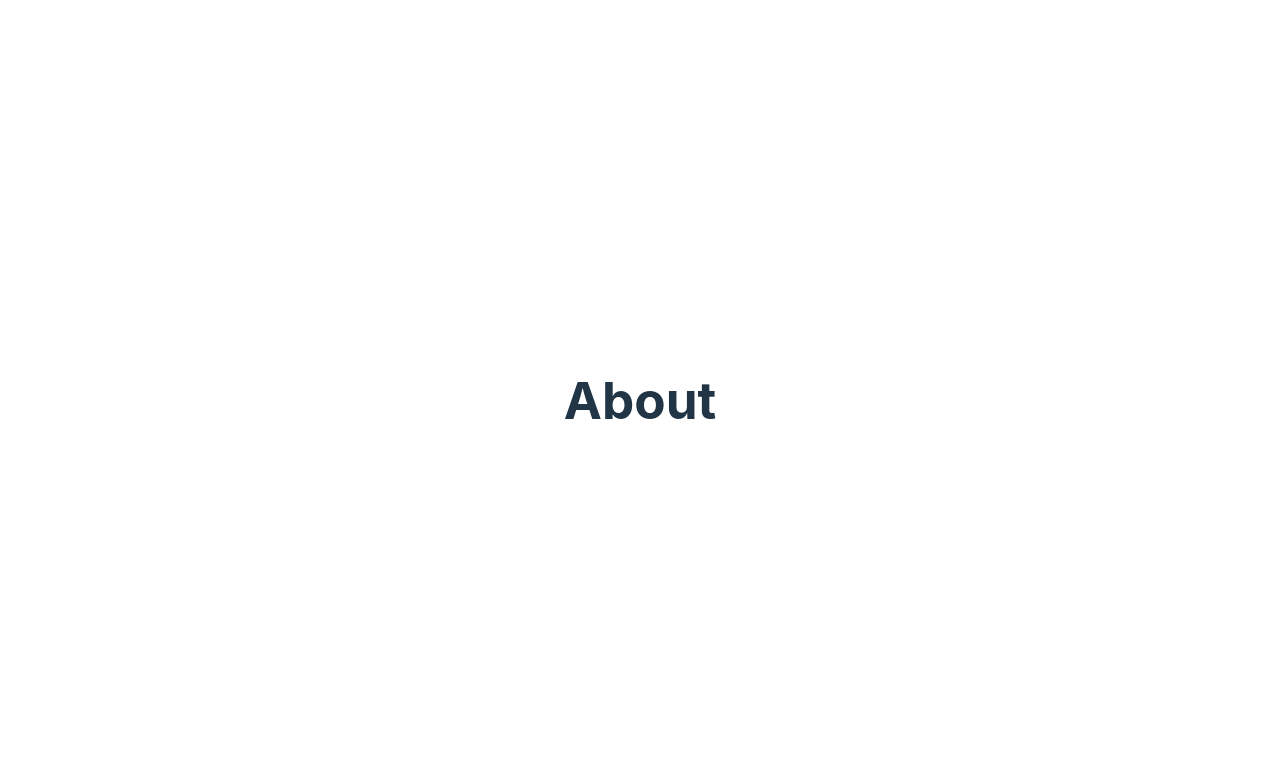
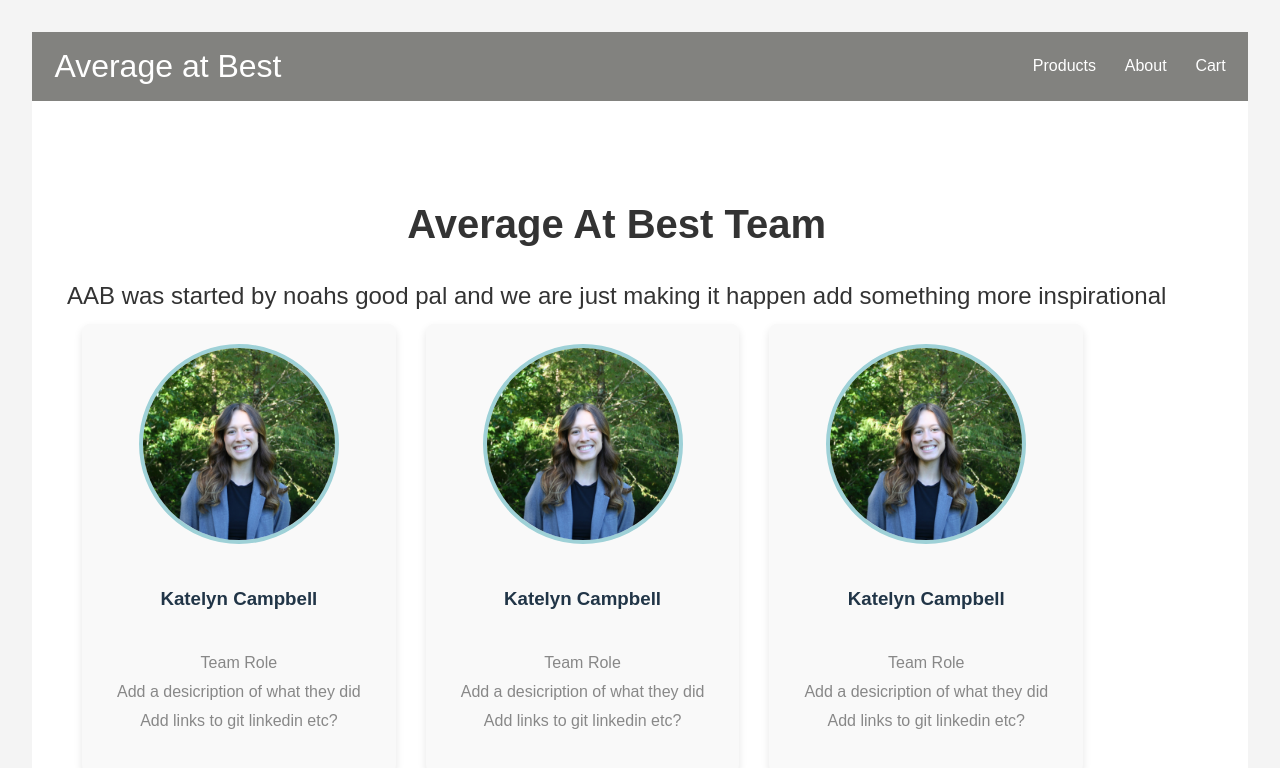
Before and after one commit to noahf909/GITMERN, a React (Vite) app in the folder AAB/: page /About in a window 1280 px wide. Shown: the top 768 px of the page. Built offline with nearby package versions, Linux system fonts and the light colour scheme.

Commit message:
Brought about to testing branch

```diff
--- a/AAB/src/App.tsx
+++ b/AAB/src/App.tsx
@@ -6,10 +6,12 @@ import ProductDetail from './pages/ProductDetail'; // New detail page component
 import About from './pages/About';
 import Cart from './pages/Cart';
 import './App.css'
+import Navbar from './components/Navbar';
 
 const App = () => {
   return (
     <Router>
+      <Navbar></Navbar>
       <Routes>
         <Route path="/" element={<Home />} />
         <Route path="/products" element={<Products />} />
--- a/AAB/src/components/Navbar.tsx
+++ b/AAB/src/components/Navbar.tsx
@@ -6,7 +6,7 @@ const Navbar = () => {
             <a href = "/" className = "home"> Average at Best</a>
             <ul>
                 <li>
-                    <a href = "/Products">Products</a>
+                    <a href = "/products">Products</a>
                 </li>
                 <li>
                     <a href = "/About">About</a>
--- a/AAB/src/pages/About.css
+++ b/AAB/src/pages/About.css
@@ -0,0 +1,100 @@
+/* General styles */
+body {
+    margin: 0;
+    font-family: Arial, sans-serif;
+    background-color: #f4f4f4;
+  }
+
+  .section-white {
+    background-color: #ffffff;
+    padding: 60px 20px;
+  }
+
+  .container {
+    max-width: 1200px;
+    margin: auto;
+    padding: 0 15px;
+  }
+
+  .row {
+    display: flex;
+    flex-wrap: wrap;
+  }
+
+  /* Section Title */
+  .section-title {
+    font-size: 2.5rem;
+    margin-bottom: 20px;
+    color: #333;
+    text-align: center;
+  }
+
+  .section-subtitle {
+    font-size: 1.5rem;
+    margin-bottom: 10px;
+    color: #333;
+    text-align: center;
+  }
+
+  /* Team Item */
+  .team-item {
+    background: #f9f9f9;
+    border-radius: 8px;
+    padding: 20px;
+    text-align: center;
+    box-shadow: 0 4px 8px rgba(0, 0, 0, 0.1);
+    margin: 0 15px 30px;
+    transition: transform 0.2s;
+  }
+
+  .team-item:hover {
+    transform: translateY(-5px);
+  }
+
+  /* Image */
+  .team-item img {
+    width: 200px;
+    height: 200px;
+    border-radius: 50%; /* Circular image */
+    margin-bottom: 15px;
+    border: 4px solid #9ed1d7; /* Border color */
+  }
+
+  /* Team Info */
+  .team-info {
+    margin-top: 15px;
+    padding: 15px;
+  }
+
+  .team-info h3 {
+    font-size: 1.5rem;
+    margin: 10px 0;
+  }
+
+  .team-info p {
+    color: #888;
+    margin: 5px 0;
+  }
+
+  /* Social Icons */
+  .team-icon {
+    list-style: none;
+    padding: 0;
+    display: flex;
+    justify-content: center;
+  }
+
+  .team-icon li {
+    margin: 0 10px;
+  }
+
+  .team-icon a {
+    text-decoration: none;
+    color: #4caf50; /* Adjust link color */
+    font-size: 1.5rem;
+    transition: color 0.2s;
+  }
+
+  .team-icon a:hover {
+    color: #333; /* Color on hover */
+  }
--- a/AAB/src/pages/About.tsx
+++ b/AAB/src/pages/About.tsx
@@ -1,9 +1,66 @@
 import './About.css';
+import katelyn from '../assets/katelyn.jpg';
 
 const About = () => {
+    let AboutDes = 'AAB was started by noahs good pal and we are just making it happen add something more inspirational';
     return (
-        <h1> About </h1>
-    );
+        <section className="section-white">
+          <div className="container">
+            <div className = "row">
+
+              <div className = 'col-md-12 text-center'>
+                <h2 className="section-title">
+                  Average At Best Team
+                </h2>
+                <p className = "section-subtitle">{AboutDes}</p>
+              </div>
+
+              <div className="col-sm-6 col-md-4">
+                <div className = "team-item">
+                <img src={katelyn} alt="Headshot" />
+                <h3>Katelyn Campbell</h3>
+                  <div className="team-info">
+                    <p>Team Role</p>
+                    <p></p>
+                    <p>Add a desicription of what they did</p>
+                    <p></p>
+                    <p>Add links to git linkedin etc?</p>
+                  </div>
+                </div>
+              </div>
+
+              <div className="col-sm-6 col-md-4">
+                <div className = "team-item">
+                <img src={katelyn} alt="Headshot" />
+                <h3>Katelyn Campbell</h3>
+                  <div className="team-info">
+                    <p>Team Role</p>
+                    <p></p>
+                    <p>Add a desicription of what they did</p>
+                    <p></p>
+                    <p>Add links to git linkedin etc?</p>
+                  </div>
+                </div>
+              </div>
+
+              <div className="col-sm-6 col-md-4">
+                <div className = "team-item">
+                <img src={katelyn} alt="Headshot" />
+                <h3>Katelyn Campbell</h3>
+                  <div className="team-info">
+                    <p>Team Role</p>
+                    <p></p>
+                    <p>Add a desicription of what they did</p>
+                    <p></p>
+                    <p>Add links to git linkedin etc?</p>
+                  </div>
+                </div>
+              </div>
+
+            </div>
+          </div>
+        </section>
+      );
 };
 
 
```
Also changed, not shown: AAB/src/assets/katelyn.jpg (added).
